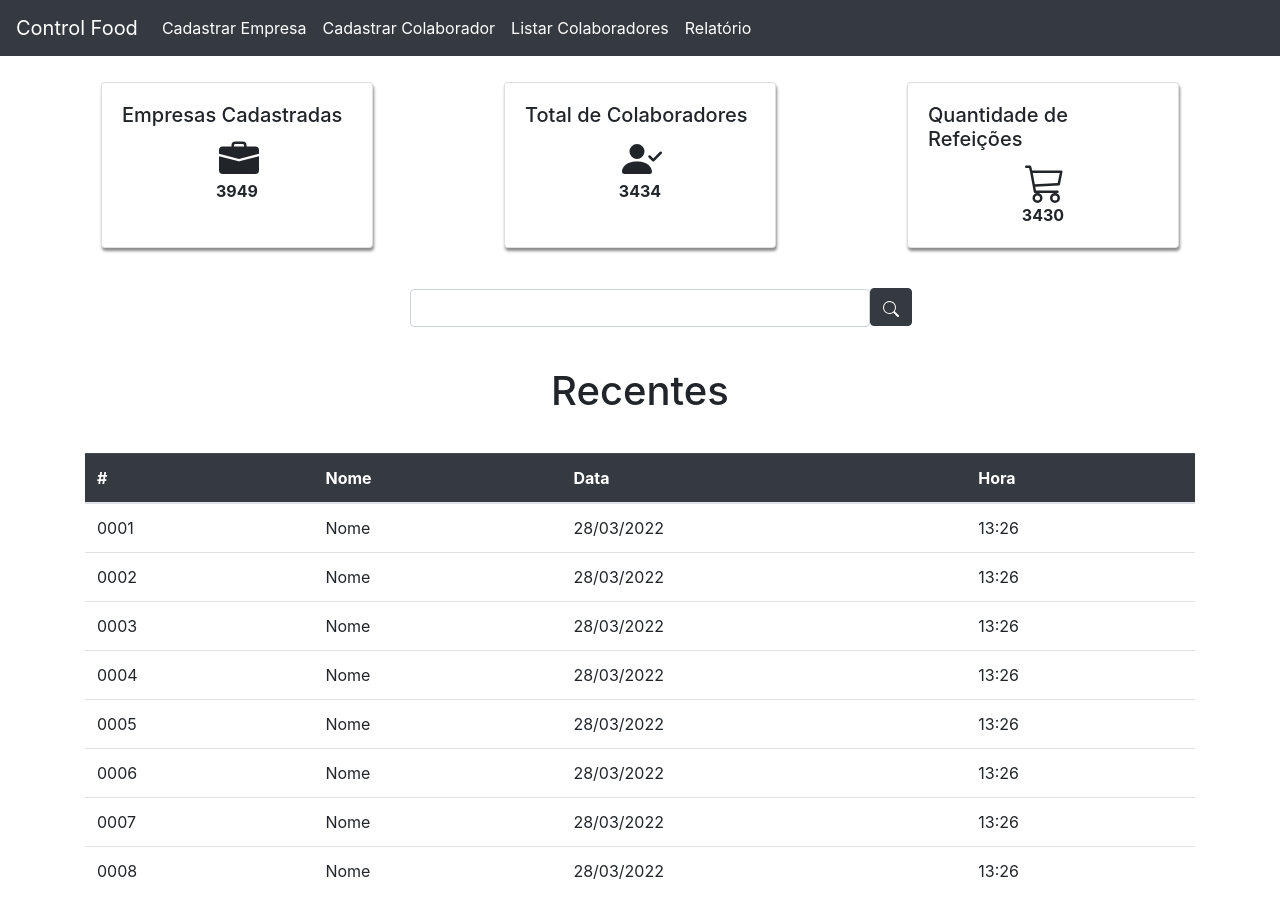
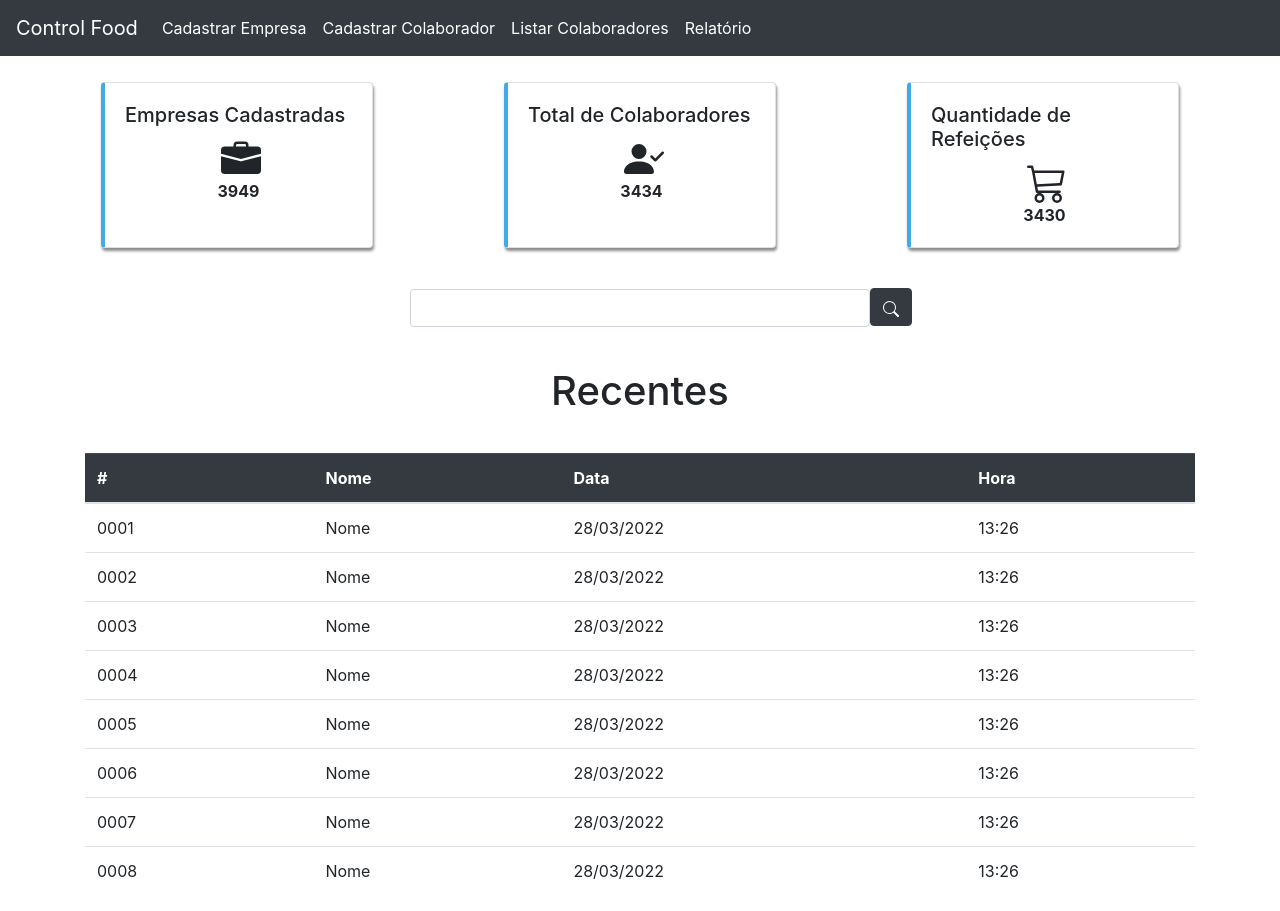
Before and after one commit to matheuseds/ControlFood-Frontend, a Nuxt app: page /dashboardSite in a window 1280 px wide. Built offline with nearby package versions, Linux system fonts and the light colour scheme.

Commit message:
atualizaçao nos cards

```diff
--- a/pages/dashboardSite.vue
+++ b/pages/dashboardSite.vue
@@ -203,6 +203,7 @@ export default {}
   margin-left: 5%;
   margin-right: 5%;
   box-shadow: 1px 3px 3px rgba(0, 0, 0, 0.459);
+  border-left: 4px solid rgba(26, 152, 224, 0.822);
 }
 
 .titulo {
```
